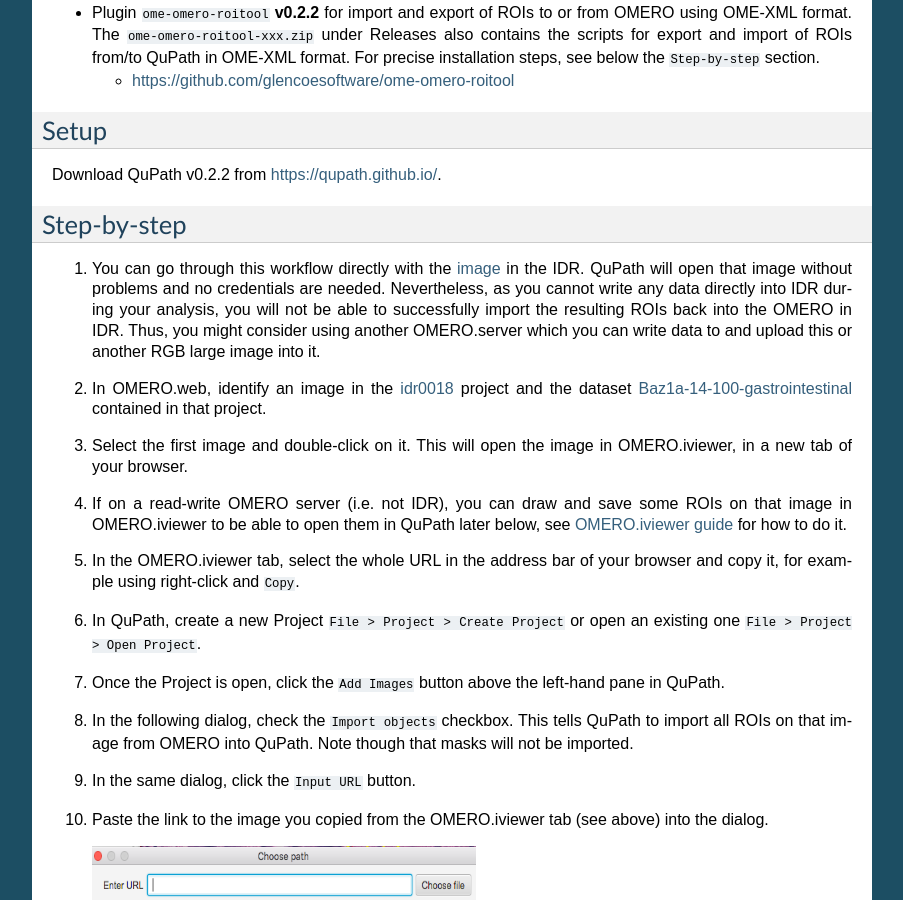
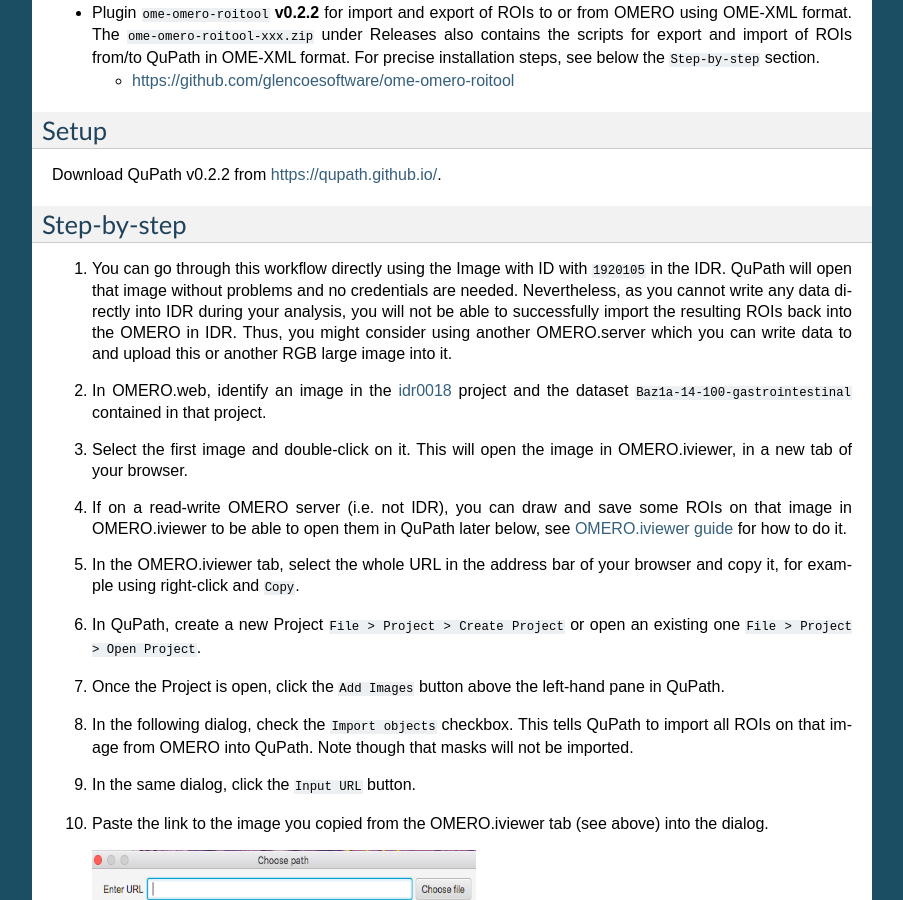
Before and after one commit to ome/omero-guide-qupath, a Sphinx documentation site: the page built from docs/qupath.rst, in a window 1280 px wide and 900 px high, scrolled down 503 px. Shown: the whole window, without its empty margins (198-1101 px from the left). Built offline with Sphinx 7.4.7, drawn with Linux system fonts in a browser that asks for light colours.

Commit message:
change link

```diff
--- a/docs/qupath.rst
+++ b/docs/qupath.rst
@@ -39,9 +39,9 @@
 Step-by-step
 ------------
 
-#. You can go through this workflow directly with the `image <https://idr.openmicroscopy.org/webclient/?show=image-1920105>`_ in the IDR. QuPath will open that image without problems and no credentials are needed. Nevertheless, as you cannot write any data directly into IDR during your analysis, you will not be able to successfully import the resulting ROIs back into the OMERO in IDR. Thus, you might consider using another OMERO.server which you can write data to and upload this or another RGB large image into it.
+#. You can go through this workflow directly using the Image with ID with ``1920105`` in the IDR. QuPath will open that image without problems and no credentials are needed. Nevertheless, as you cannot write any data directly into IDR during your analysis, you will not be able to successfully import the resulting ROIs back into the OMERO in IDR. Thus, you might consider using another OMERO.server which you can write data to and upload this or another RGB large image into it.
 
-#. In OMERO.web, identify an image in the `idr0018 <https://idr.openmicroscopy.org/search/?query=Name:idr0018>`_ project and the dataset `Baz1a-14-100-gastrointestinal <https://idr.openmicroscopy.org/webclient/?show=dataset-373>`_ contained in that project.
+#. In OMERO.web, identify an image in the `idr0018 <https://idr.openmicroscopy.org/search/?query=Name:idr0018>`_ project and the dataset ``Baz1a-14-100-gastrointestinal`` contained in that project.
 
 #. Select the first image and double-click on it. This will open the image in OMERO.iviewer, in a new tab of your browser.
 
```
